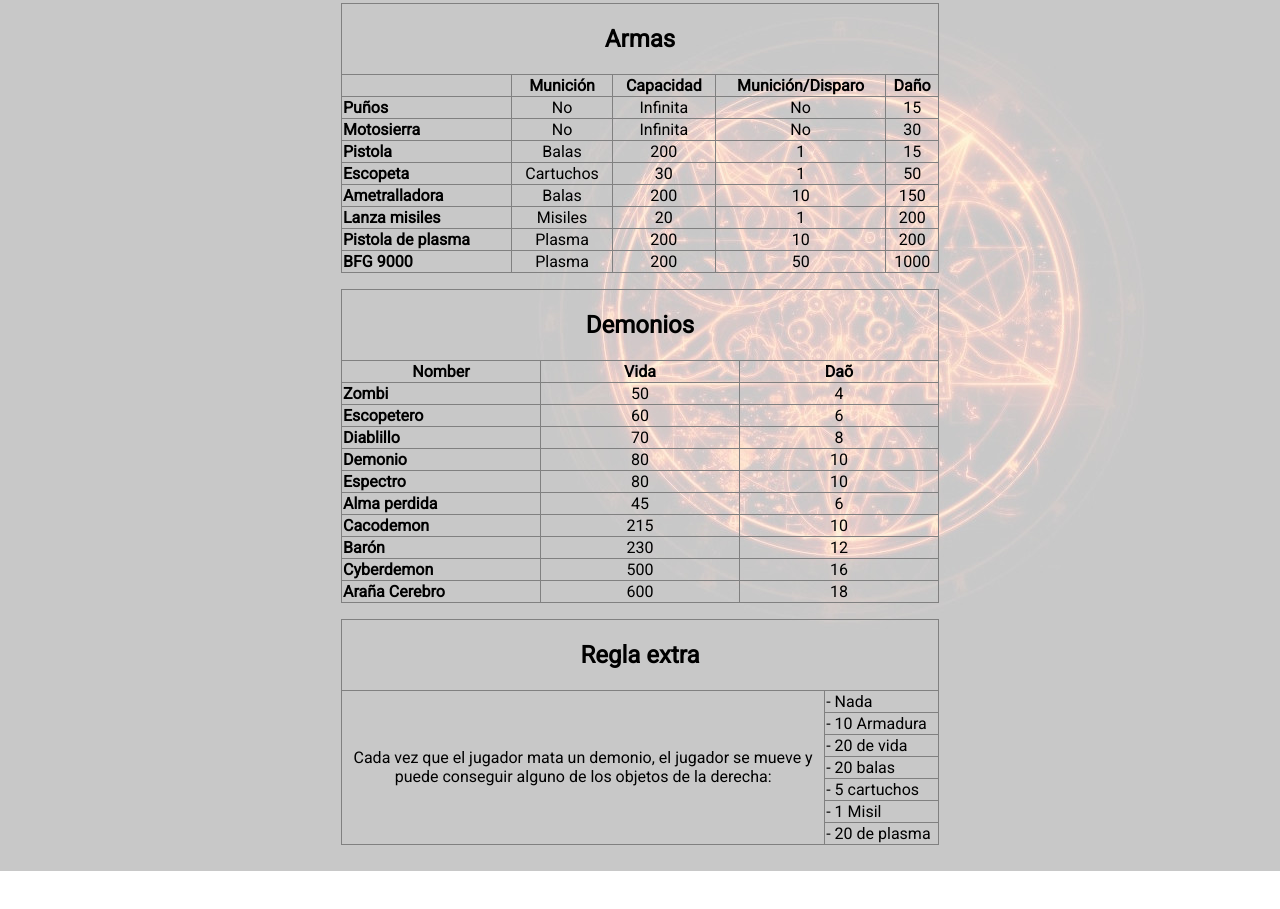
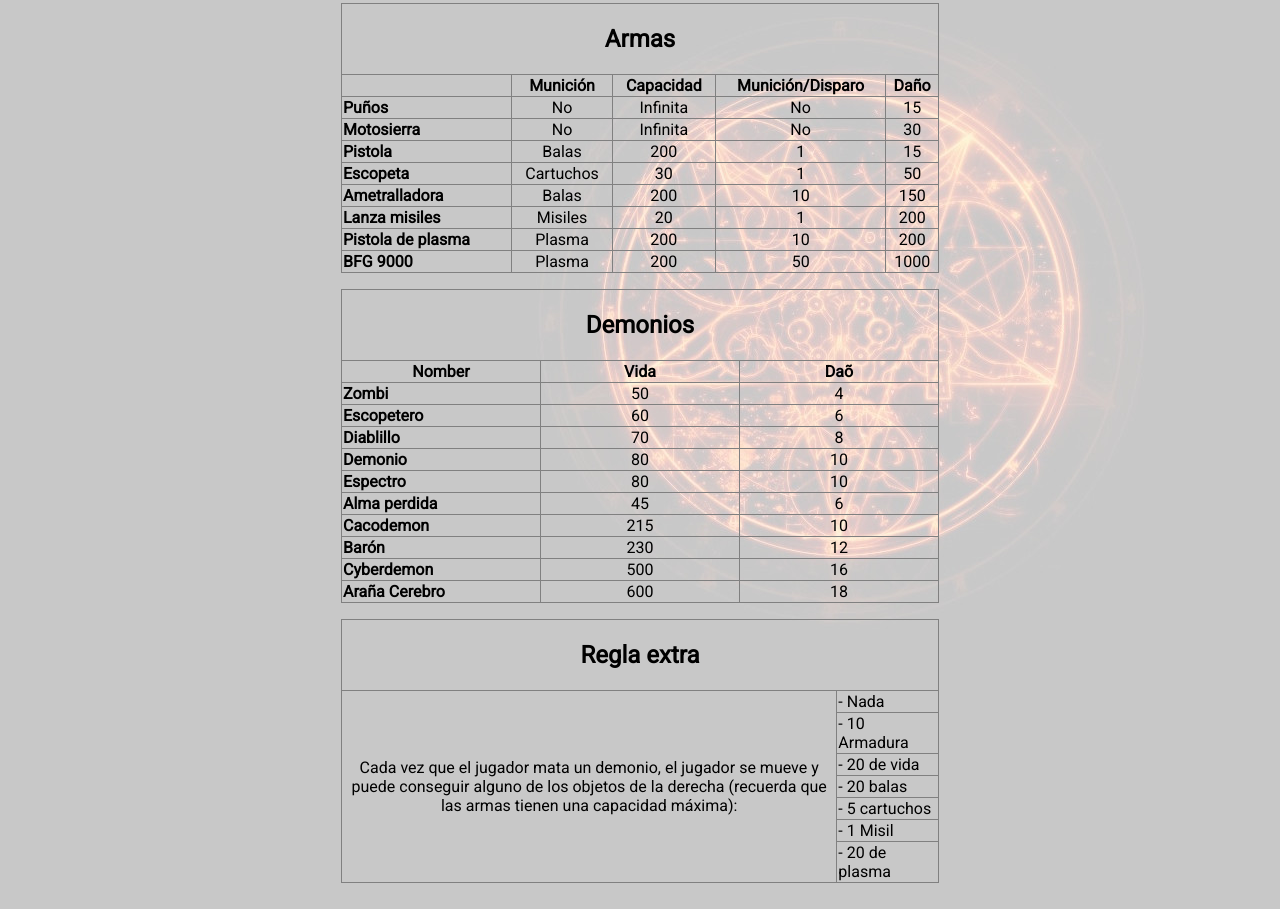
Before and after one commit to zerolive/doom_battle_simulator_kata, a plain HTML site: page index_es.html in a window 1280 px wide. Shown: the part 1237-2146 px from the top of the page. Before the commit the page ends 2108 px from the top, so only its background shows below. Drawn offline with Linux system fonts and the light colour scheme.

Commit message:
Add a new extra rule

```diff
--- a/index_es.html
+++ b/index_es.html
@@ -532,7 +532,7 @@
                       <tr>
                         <td rowspan="7">
                           <center>
-                            Cada vez que el jugador mata un demonio, el jugador se mueve y puede conseguir alguno de los objetos de la derecha:
+                            Cada vez que el jugador mata un demonio, el jugador se mueve y puede conseguir alguno de los objetos de la derecha (recuerda que las armas tienen una capacidad máxima):
                           </center>
                         </td>
                         <td>
```
Also changed, not shown: index.html (+1 -1 lines).
